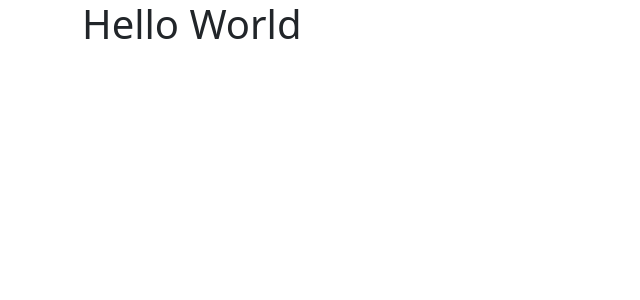
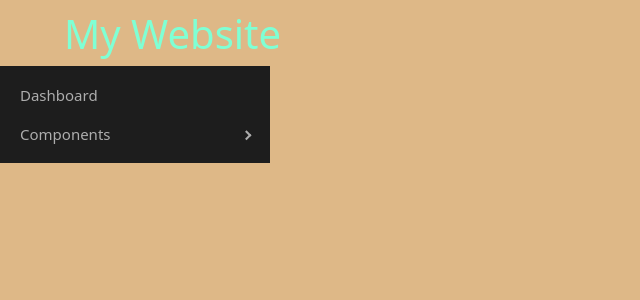
Before and after one commit to oneadisa/online_store, a React (Create React App) app: page / in a window 1280 px wide. Shown: the top 300 px of the page, without its empty margins (0-640 px from the left). Built offline with nearby package versions, Linux system fonts and the light colour scheme.

Commit message:
add functionalityy to Dropdown bar

```diff
--- a/package.json
+++ b/package.json
@@ -10,6 +10,7 @@
     "react": "^17.0.2",
     "react-bootstrap": "^2.0.0-rc.0",
     "react-dom": "^17.0.2",
+    "react-pro-sidebar": "^0.7.1",
     "react-router": "^6.0.0-beta.6",
     "react-router-dom": "^6.0.0-beta.6",
     "react-scripts": "4.0.3",
--- a/public/index.html
+++ b/public/index.html
@@ -9,7 +9,16 @@
     <meta name="description" content="Web site created using create-react-app" />
     <link rel="apple-touch-icon" href="%PUBLIC_URL%/logo192.png" />
     <link rel="stylesheet" href="https://cdn.jsdelivr.net/npm/bootstrap@5.1.1/dist/css/bootstrap.min.css" integrity="sha384-F3w7mX95PdgyTmZZMECAngseQB83DfGTowi0iMjiWaeVhAn4FJkqJByhZMI3AhiU" crossorigin="anonymous" />
+    <link rel="stylesheet" href="styles.css">
+
     <title>React App</title>
+
+
+
+    <style>
+
+    </style>
+
 
 </head>
 
--- /dev/null
+++ b/public/styles.css
@@ -0,0 +1,11 @@
+* {}
+
+body {
+    background-color: burlywood;
+}
+
+h1 {
+    margin-left: 5%;
+    margin-top: 10px;
+    color: aquamarine;
+}
--- a/src/Components/App.js
+++ b/src/Components/App.js
@@ -1,9 +1,13 @@
 import React from 'react';
-import ReactBootstrap from 'react-bootstrap';
+// import ReactBootstrap from 'react-bootstrap';
+import 'react-pro-sidebar/dist/css/styles.css';
+// import { ProSidebar } from 'react-pro-sidebar';
+import ProSidebars from './ProSidebar';
 
 function App(){
 return(
-    <h1 className='container'>Hello World</h1>
+    <><h1>My Website</h1><ProSidebars /></>
+
 )
 }
 
--- /dev/null
+++ b/src/Components/ProSidebar.tsx
@@ -0,0 +1,19 @@
+import { Menu, MenuItem, ProSidebar, SubMenu } from 'react-pro-sidebar';
+import 'react-pro-sidebar/dist/css/styles.css';
+
+
+function ProSidebars(){
+    return(
+ <ProSidebar>
+  <Menu iconShape="square">
+    <MenuItem>Dashboard</MenuItem>
+    <SubMenu title="Components">
+      <MenuItem>Component 1</MenuItem>
+      <MenuItem>Component 2</MenuItem>
+    </SubMenu>
+  </Menu>
+</ProSidebar>
+    )
+}
+
+export default ProSidebars;
--- a/tsconfig.json
+++ b/tsconfig.json
@@ -1,6 +1,7 @@
 {
   "compilerOptions": {
-    "target": "es5",
+    "types": ["node"],
+    "target": "esnext",
     "lib": [
       "dom",
       "dom.iterable",
```
Also changed, not shown: 1 other file (tests, documents, lock files or other folders).
